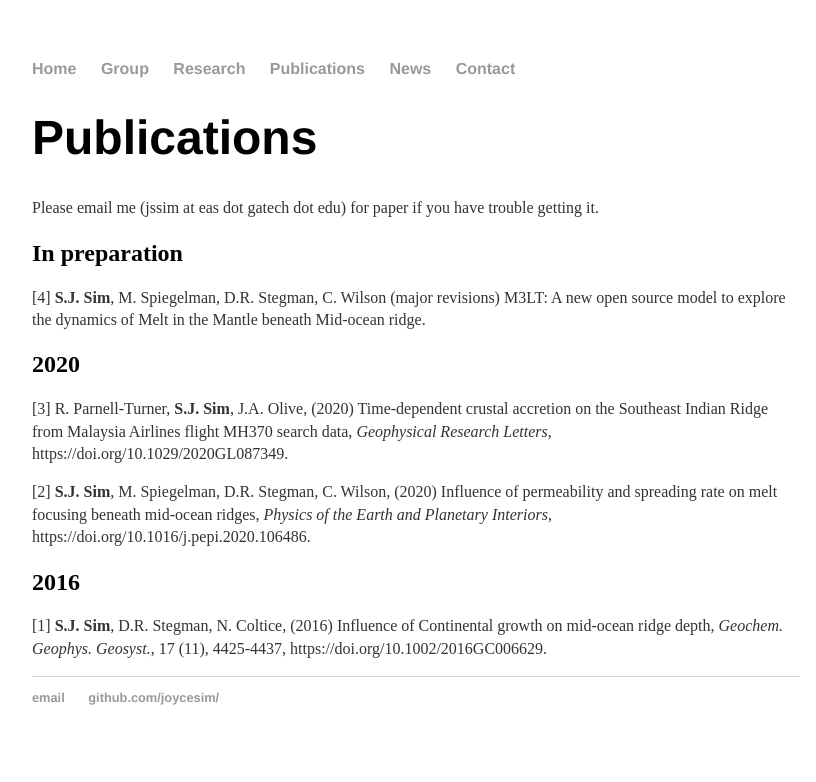
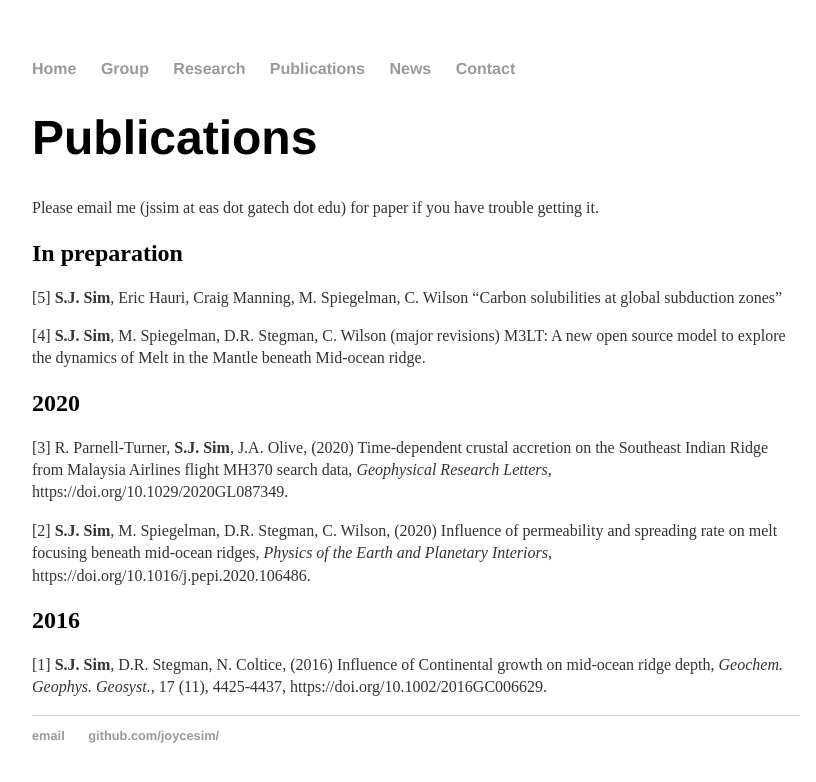
Before and after one commit to joycesim/joycesim.github.io, a Jekyll site: the page built from publications/index.md, in a window 1280 px wide. Shown: the top 782 px of the page, without its empty margins (224-1040 px from the left). Built offline with Jekyll 4.4.1, drawn with Linux system fonts in a browser that asks for light colours.

Commit message:
Update index.md

```diff
--- a/publications/index.md
+++ b/publications/index.md
@@ -7,6 +7,9 @@ title: Publications
 Please email me (jssim at eas dot gatech dot edu) for paper if you have trouble getting it.
 
 ## In preparation
+
+[5] **S.J. Sim**, Eric Hauri, Craig Manning, M. Spiegelman, C. Wilson "Carbon solubilities at global subduction zones"
+
 [4] **S.J. Sim**, M. Spiegelman, D.R. Stegman, C. Wilson (major revisions) M3LT: A new open source model to explore the dynamics of Melt in the Mantle beneath Mid-ocean ridge.
 
 ## 2020
```
